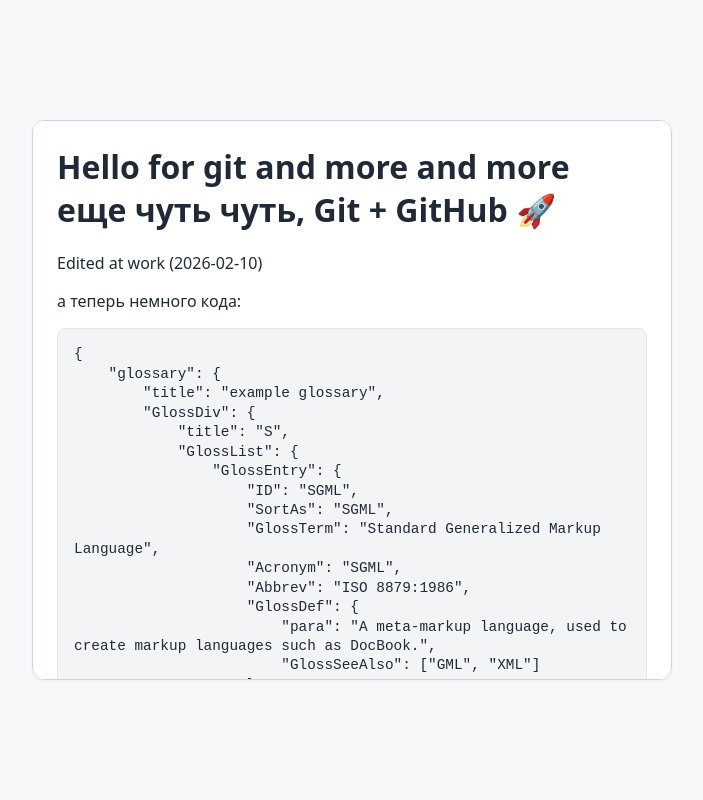
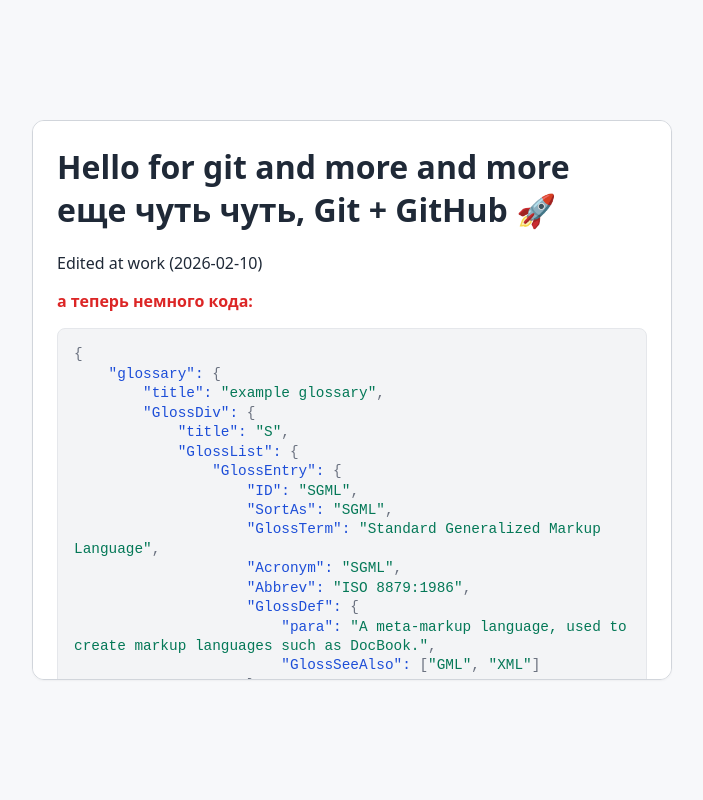
Before and after one commit to Komonaonatanika/hello-git, a plain HTML site: page index.html in a window 1280 px wide. Shown: the whole page, without its empty margins (288-991 px from the left). Drawn offline with Linux system fonts and the light colour scheme.

Commit message:
Add red intro text and JSON syntax highlighting

```diff
--- a/index.html
+++ b/index.html
@@ -45,6 +45,11 @@
       margin-top: 0;
     }
 
+    .intro-code {
+      color: #dc2626;
+      font-weight: 600;
+    }
+
     pre,
     code {
       font-family: var(--font-mono);
@@ -62,14 +67,36 @@
       overflow-wrap: anywhere;
       word-break: break-word;
     }
+
+    .token-punctuation {
+      color: #6b7280;
+    }
+
+    .token-key {
+      color: #1d4ed8;
+    }
+
+    .token-string {
+      color: #047857;
+    }
+
+    .token-number {
+      color: #7c3aed;
+    }
+
+    .token-boolean,
+    .token-null {
+      color: #b45309;
+      font-weight: 600;
+    }
   </style>
 </head>
 <body>
   <main class="content-block">
     <h1>Hello for git and more and more еще чуть чуть, Git + GitHub 🚀</h1>
     <p>Edited at work (2026-02-10)</p>
-    <p>а теперь немного кода:</p>
-    <pre><code>{
+    <p class="intro-code">а теперь немного кода:</p>
+    <pre><code class="language-json">{
     "glossary": {
         "title": "example glossary",
         "GlossDiv": {
@@ -92,5 +119,46 @@
     }
 }</code></pre>
   </main>
+  <script>
+    const jsonCodeElement = document.querySelector("code.language-json");
+
+    if (jsonCodeElement) {
+      const rawJson = jsonCodeElement.textContent;
+      const escapeHtml = (value) => value
+        .replace(/&/g, "&amp;")
+        .replace(/</g, "&lt;")
+        .replace(/>/g, "&gt;");
+
+      const highlightedJson = escapeHtml(rawJson).replace(
+        /("(?:\\u[\da-fA-F]{4}|\\[^u]|[^\\"])*"\s*:?)|(\btrue\b|\bfalse\b)|(\bnull\b)|(-?\b\d+(?:\.\d+)?(?:[eE][+\-]?\d+)?\b)|([{}\[\],:])/g,
+        (match, stringToken, booleanToken, nullToken, numberToken, punctuationToken) => {
+          if (stringToken) {
+            const tokenClass = stringToken.endsWith(":") ? "token-key" : "token-string";
+            return `<span class="${tokenClass}">${stringToken}</span>`;
+          }
+
+          if (booleanToken) {
+            return `<span class="token-boolean">${booleanToken}</span>`;
+          }
+
+          if (nullToken) {
+            return `<span class="token-null">${nullToken}</span>`;
+          }
+
+          if (numberToken) {
+            return `<span class="token-number">${numberToken}</span>`;
+          }
+
+          if (punctuationToken) {
+            return `<span class="token-punctuation">${punctuationToken}</span>`;
+          }
+
+          return match;
+        }
+      );
+
+      jsonCodeElement.innerHTML = highlightedJson;
+    }
+  </script>
 </body>
 </html>
```
